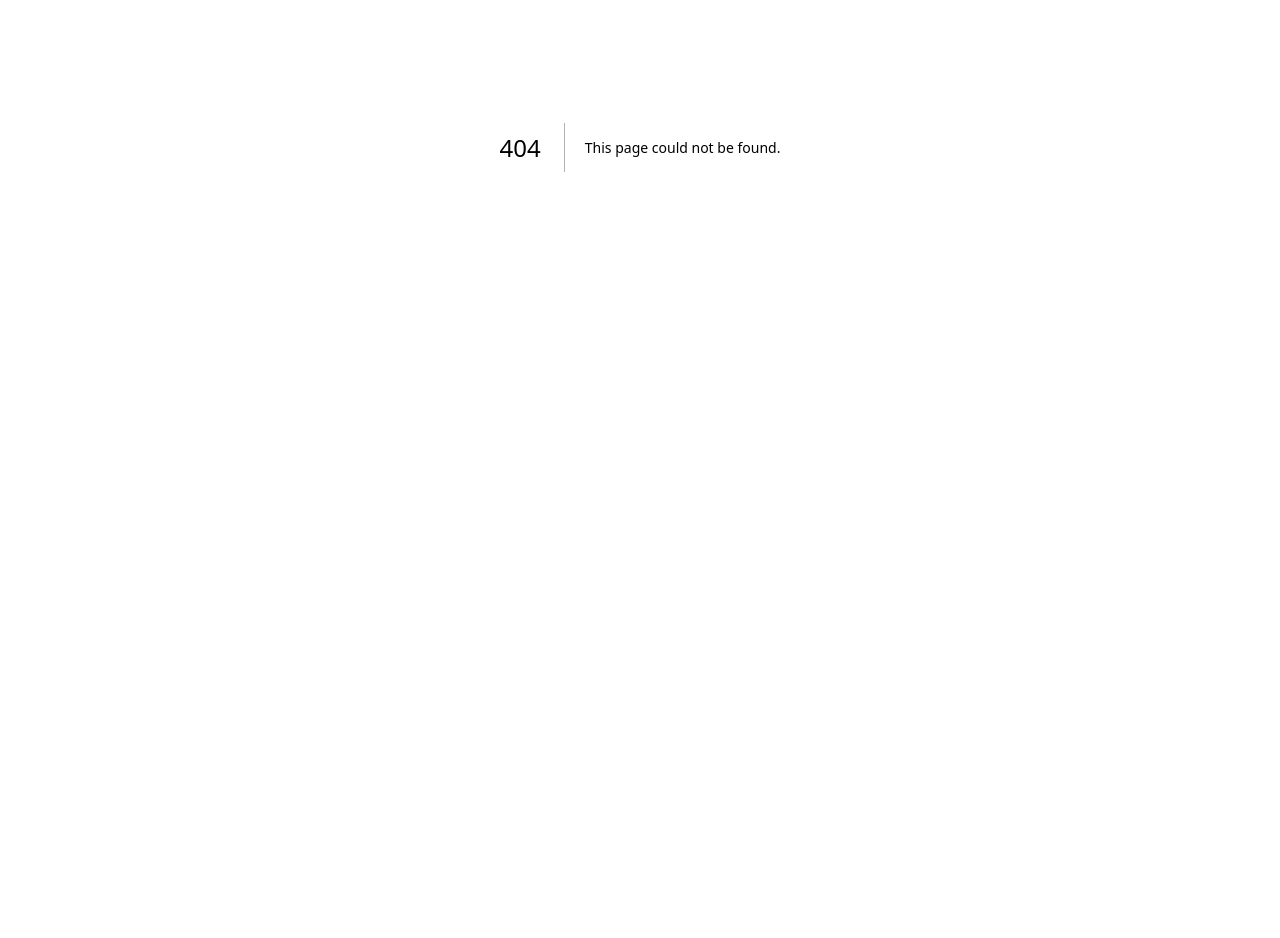
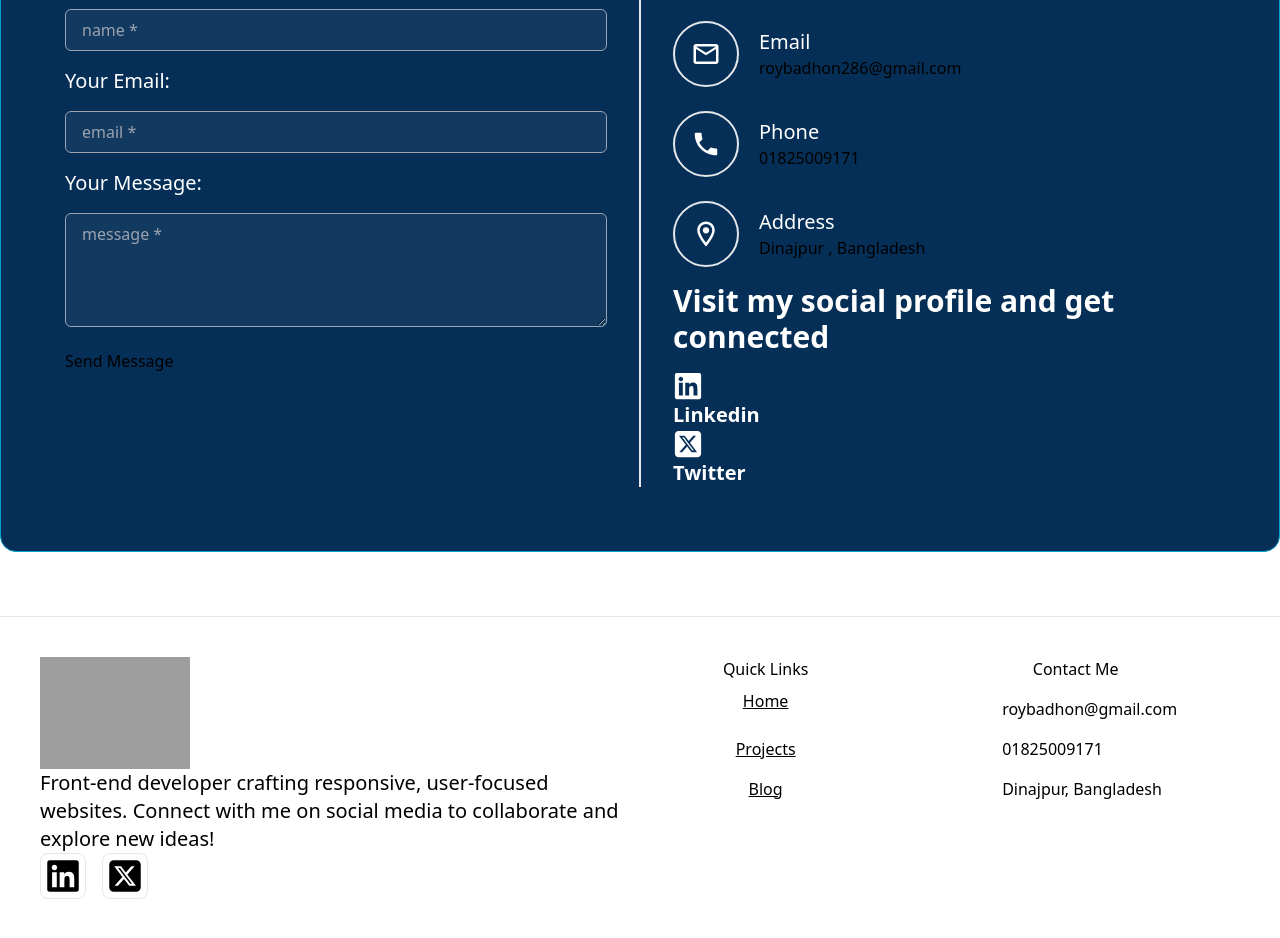
Before and after one commit to Badhon-Roy/personal-portfolio, a Next.js app: page /contact in a window 1280 px wide. Before the commit this address had no page. Shown: the part 320-1258 px from the top of the page. Before the commit the page ends 868 px from the top, so only its background shows below. Built offline with nearby package versions, Linux system fonts and the light colour scheme; grey boxes are pictures that could not be loaded.

Commit message:
simple footer and contact page created

```diff
--- /dev/null
+++ b/src/app/contact/page.tsx
@@ -0,0 +1,139 @@
+"use client"
+import { useState } from "react";
+import { MdOutlineEmail, MdOutlineLocationOn, MdPhone } from "react-icons/md";
+import { FaLinkedin } from "react-icons/fa6";
+import { FaSquareXTwitter } from "react-icons/fa6";
+
+const ContactPage = () => {
+  const [formData, setFormData] = useState({
+    name: "",
+    email: "",
+    message: "",
+  });
+
+
+  // Handle form input changes
+  const handleInputChange = (e) => {
+    const { name, value } = e.target;
+    setFormData((prevData) => ({
+      ...prevData,
+      [name]: value,
+    }));
+  };
+
+  // Handle form submission
+  const handleSubmit = (e) => {
+    e.preventDefault();
+    const newMessage = {
+      name: formData.name,
+      email: formData.email,
+      message: formData.message,
+      date: new Date(),
+    };
+    console.log(newMessage);
+  };
+
+  return (
+    <div className="my-16 ">
+      <h2 className="md:text-4xl text-2xl font-bold relative text-center pb-2 text-color">
+        Contact Me
+        <span className="absolute -bottom-1 left-1/2 transform -translate-x-1/2 border-b-2 border-white md:w-48 w-28"></span>
+      </h2>
+      <div className="md:flex gap-8 lg:p-16 md:p-12 p-5 bg-[#052f57] border border-[#019fc7] rounded-2xl my-10">
+        <div className="flex-1">
+          <form onSubmit={handleSubmit}>
+            <label htmlFor="name" className="text-xl text-white">
+              Your Name:
+            </label>
+            <br />
+            <input
+              className="bg-[#123a60] border text-white w-full my-4 border-gray-400 px-4 py-2 rounded-md"
+              type="text"
+              name="name"
+              value={formData.name}
+              onChange={handleInputChange}
+              placeholder="name *"
+              required
+            />
+
+            <label htmlFor="email" className="text-xl text-white">
+              Your Email:
+            </label>
+            <br />
+            <input
+              className="bg-[#123a60] border text-white w-full my-4 border-gray-400 px-4 py-2 rounded-md"
+              type="email"
+              name="email"
+              value={formData.email}
+              onChange={handleInputChange}
+              placeholder="email *"
+              required
+            />
+
+            <label htmlFor="message" className="text-xl text-white">
+              Your Message:
+            </label>
+            <br />
+            <textarea
+              rows={4}
+              className="bg-[#123a60] border text-white w-full mt-4 border-gray-400 px-4 py-2 rounded-md"
+              name="message"
+              value={formData.message}
+              onChange={handleInputChange}
+              placeholder="message *"
+              required
+            />
+            <input
+              type="submit"
+              className="BTN my-4 cursor-pointer"
+              value="Send Message"
+            />
+          </form>
+
+        </div>
+
+        <div className="flex-1 md:border-l-2 md:pl-8">
+          <h2 className="md:text-4xl text-2xl font-bold text-white mb-4">
+            Contact Info
+          </h2>
+          <div className="flex items-center md:gap-5 gap-3">
+                        <div className="border-2 inline-block md:p-4 p-2 rounded-full hover:border-[#019fc7] hover:text-[#019fc7]">
+                            <MdOutlineEmail className="text-3xl font-bold text-white" />
+                        </div>
+                        <div>
+                            <h3 className="text-xl text-white">Email</h3>
+                            <p className="cursor-pointer">roybadhon286@gmail.com</p>
+                        </div>
+                    </div>
+                    <div className="flex items-center md:gap-5 gap-3 my-6">
+                        <div className="border-2 inline-block md:p-4 p-2 rounded-full hover:border-[#019fc7] hover:text-[#019fc7]">
+                            <MdPhone className="text-3xl font-bold text-white" />
+                        </div>
+                        <div>
+                            <h3 className="text-xl text-white">Phone</h3>
+                            <p className="cursor-pointer">01825009171</p>
+                        </div>
+                    </div>
+                    <div className="flex items-center md:gap-5 gap-3">
+                        <div className="border-2 inline-block md:p-4 p-2 rounded-full hover:border-[#019fc7] hover:text-[#019fc7]">
+                            <MdOutlineLocationOn className="text-3xl font-bold text-white" />
+                        </div>
+                        <div>
+                            <h3 className="text-xl text-white">Address</h3>
+                            <p className="cursor-pointer">Dinajpur , Bangladesh</p>
+                        </div>
+                    </div>
+                    <h3 className="md:text-3xl text-xl font-bold text-white my-4">Visit my social profile and get connected</h3>
+                    <a className="btn md:w-auto w-full mb-3 btn-outline hover:bg-[#019fc7] text-white text-xl font-bold" href="https://www.linkedin.com/in/badhon-roy-515303297/" target="_blank" rel="noopener noreferrer"><FaLinkedin className="text-3xl" />Linkedin</a>
+                    <a className="btn md:w-auto w-full btn-outline hover:bg-[#019fc7] md:mx-4 text-white text-xl font-bold" href="https://twitter.com/BadhonRoy40241" target="_blank" rel="noopener noreferrer"><FaSquareXTwitter className="text-3xl" />Twitter</a>
+
+
+
+
+        </div>
+      </div>
+    </div>
+  );
+};
+
+export default ContactPage;
--- a/src/app/layout.tsx
+++ b/src/app/layout.tsx
@@ -4,6 +4,7 @@ import type { Metadata } from "next";
 import { Geist, Geist_Mono } from "next/font/google";
 import "./globals.css";
 import { ThemeProvider } from "../../ThemeContext";
+import Footer from "@/components/shared/Footer";
 
 const geistSans = Geist({
   variable: "--font-geist-sans",
@@ -32,7 +33,8 @@ export default function RootLayout({
           className={`${geistSans.variable} ${geistMono.variable} antialiased bg-white dark:bg-gray-900 dark:text-white`}
         >
           <Navbar />
-          <div className="max-w-[1400px] mx-auto">{children}</div>
+          <div className="max-w-[1400px] mx-auto min-h-[70vh]">{children}</div>
+          <div><Footer /></div>
         </body>
       </ThemeProvider>
     </html>
--- a/src/components/shared/Footer.tsx
+++ b/src/components/shared/Footer.tsx
@@ -1,11 +1,74 @@
-import React from 'react';
+import { MdOutlineEmail, MdOutlineLocationOn, MdPhone } from "react-icons/md";
+import Link from "next/link"; // Using Next.js Link for navigation
+import Image from 'next/image'; // For optimized image loading
+import { FaLinkedin } from "react-icons/fa";
+import { FaSquareXTwitter } from "react-icons/fa6";
 
 const Footer = () => {
-    return (
-        <div>
-            <h2>This is footer</h2>
+  return (
+    <div className="">
+        <hr />
+      <p className="divider"></p>
+      <footer className="items-start justify-between p-6  md:p-10 md:flex gap-10 footer max-w-[1400px] mx-auto ">
+        <div className="flex-1">
+          {/* Using next/image for optimized loading of images */}
+          <Image className="w-[150px]" src="https://badhon-roy-portfolio.surge.sh/assets/logo-s7FbWgl9.png" alt="Logo" width={150} height={150} />
+          <h2 className="md:text-xl text-[18px]">
+            Front-end developer crafting responsive, user-focused websites. Connect with me on social media to collaborate and explore new ideas!
+          </h2>
+          <div className="flex items-center gap-4">
+            <div className="inline-block p-1 border rounded-lg">
+              <a href="https://www.linkedin.com/in/badhon-roy-515303297/" target="_blank" rel="noopener noreferrer">
+                <span className="text-4xl"><FaLinkedin /></span>
+              </a>
+            </div>
+            <div className="inline-block p-1 border rounded-lg">
+              <a href="https://twitter.com/BadhonRoy40241" target="_blank" rel="noopener noreferrer">
+                <span className="text-4xl"><FaSquareXTwitter /></span>
+              </a>
+            </div>
+          </div>
         </div>
-    );
+        <div className="flex justify-around flex-1 gap-10">
+          <nav>
+            <header className="footer-title">Quick Links</header>
+            <div className="flex flex-col items-center gap-2">
+              <Link href="/" className="p-2 underline cursor-pointer">
+                Home
+              </Link>
+              <Link href="/projects" className="p-2 underline cursor-pointer">
+                Projects
+              </Link>
+              <Link href="/blog" className="underline cursor-pointer">
+                Blog
+              </Link>
+            </div>
+          </nav>
+          <nav>
+            <header className="mb-4 text-center footer-title">Contact Me</header>
+            <div className="space-y-4">
+              <div className="flex items-center gap-2">
+                <MdOutlineEmail className="text-xl font-bold text-white" />
+                <span>roybadhon@gmail.com</span>
+              </div>
+              <div className="flex items-center gap-2">
+                <MdPhone className="text-xl font-bold text-white" />
+                <span>01825009171</span>
+              </div>
+              <div className="flex items-center gap-2">
+                <MdOutlineLocationOn className="text-xl font-bold text-white" />
+                <span>Dinajpur, Bangladesh</span>
+              </div>
+            </div>
+          </nav>
+        </div>
+      </footer>
+      <div>
+        <p className="divider"></p>
+        <p className="pb-10 text-center text-white">Copyright &copy; 2024 - All rights reserved by Badhon Roy</p>
+      </div>
+    </div>
+  );
 };
 
 export default Footer;
--- a/src/components/shared/Navbar.tsx
+++ b/src/components/shared/Navbar.tsx
@@ -22,6 +22,7 @@ const Navbar = () => {
     { path: "/", element: "Home" },
     { path: "/projects", element: "Projects" },
     { path: "/blog", element: "Blog" },
+    { path: "/contact", element: "Contact" },
   ];
 
 
```
